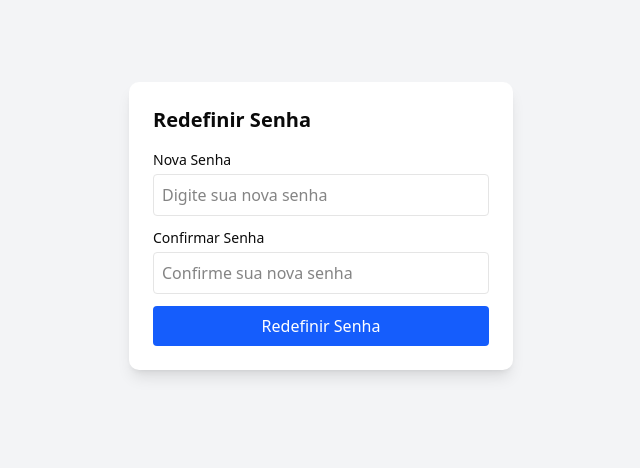
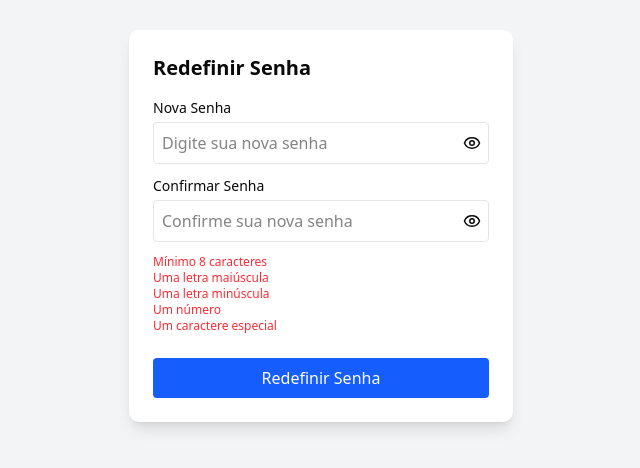
Before and after one commit to felip-araujo/stocksafe, a React (Vite) app: page /reset-password/1 in a window 1280 px wide. Shown: the part 174-642 px from the top of the page, without its empty margins (319-959 px from the left). Built offline with nearby package versions, Linux system fonts and the light colour scheme; no server answers.

Commit message:
reset -pass

```diff
--- a/src/assets/pages/ResetPassword.tsx
+++ b/src/assets/pages/ResetPassword.tsx
@@ -1,22 +1,34 @@
 import { useState } from "react";
 import type { FormEvent } from "react";
+import { useParams } from "react-router-dom";
 import api from "@/services/api/api";
+import { Eye, EyeOff } from "lucide-react"; // usar lucide-react para os ícones
 
 export default function ResetPassword() {
   const [password, setPassword] = useState("");
   const [confirmPassword, setConfirmPassword] = useState("");
+  const [showPassword, setShowPassword] = useState(false);
+  const [showConfirmPassword, setShowConfirmPassword] = useState(false);
   const [error, setError] = useState("");
   const [success, setSuccess] = useState("");
 
-  // token da URL
-  const urlParams = new URLSearchParams(window.location.search);
-  const token = urlParams.get("token");
+  const { token } = useParams<{ token: string }>();
 
   // Validação de senha forte
   const validatePassword = (pwd: string) => {
     const regex =
       /^(?=.*[a-z])(?=.*[A-Z])(?=.*\d)(?=.*[@$!%*?&])[A-Za-z\d@$!%*?&]{8,}$/;
     return regex.test(pwd);
+  };
+
+  // Validações em tempo real
+  const passwordValidations = {
+    length: password.length >= 8,
+    uppercase: /[A-Z]/.test(password),
+    lowercase: /[a-z]/.test(password),
+    number: /\d/.test(password),
+    special: /[@$!%*?&]/.test(password),
+    match: password === confirmPassword,
   };
 
   const handleSubmit = async (e: FormEvent<HTMLFormElement>) => {
@@ -29,13 +41,6 @@ export default function ResetPassword() {
       return;
     }
 
-    // Senhas iguais?
-    if (password !== confirmPassword) {
-      setError("As senhas não coincidem.");
-      return;
-    }
-
-    // Senha forte?
     if (!validatePassword(password)) {
       setError(
         "A senha deve ter no mínimo 8 caracteres, incluir maiúscula, minúscula, número e caractere especial."
@@ -43,16 +48,19 @@ export default function ResetPassword() {
       return;
     }
 
+    if (password !== confirmPassword) {
+      setError("As senhas não coincidem.");
+      return;
+    }
+
     try {
       await api.post("/auth/reset-password", { token, password });
-      setSuccess(
-        "Senha redefinida com sucesso! Agora você já pode fazer login."
-      );
+      setSuccess("Senha redefinida com sucesso! Agora você já pode fazer login.");
       setPassword("");
       setConfirmPassword("");
     } catch (err) {
       setError("Erro ao redefinir senha.");
-      console.error(err)
+      console.error(err);
     }
   };
 
@@ -67,29 +75,66 @@ export default function ResetPassword() {
         {error && <p className="text-red-500 mb-2">{error}</p>}
         {success && <p className="text-green-600 mb-2">{success}</p>}
 
-        <div className="mb-3">
+        <div className="mb-3 relative">
           <label className="block text-sm font-medium">Nova Senha</label>
           <input
-            type="password"
+            type={showPassword ? "text" : "password"}
             className="w-full border rounded p-2 mt-1"
             value={password}
             onChange={(e) => setPassword(e.target.value)}
             placeholder="Digite sua nova senha"
             required
           />
+          <button
+            type="button"
+            onClick={() => setShowPassword((prev) => !prev)}
+            className="absolute right-2 top-9"
+          >
+            {showPassword ? <EyeOff size={18} /> : <Eye size={18} />}
+          </button>
+
         </div>
 
-        <div className="mb-3">
+        <div className="mb-3 relative">
           <label className="block text-sm font-medium">Confirmar Senha</label>
           <input
-            type="password"
+            type={showConfirmPassword ? "text" : "password"}
             className="w-full border rounded p-2 mt-1"
             value={confirmPassword}
             onChange={(e) => setConfirmPassword(e.target.value)}
             placeholder="Confirme sua nova senha"
             required
           />
+          <button
+            type="button"
+            onClick={() => setShowConfirmPassword((prev) => !prev)}
+            className="absolute right-2 top-9"
+          >
+            {showConfirmPassword ? <EyeOff size={18} /> : <Eye size={18} />}
+          </button>
+          {confirmPassword && !passwordValidations.match && (
+            <p className="text-red-500 text-xs mt-1">As senhas não coincidem</p>
+          )}
         </div>
+
+          {/* Validações em tempo real */}
+          <ul className="text-xs mt-1 mb-6">
+             <li className={passwordValidations.length ? "text-green-600" : "text-red-500"}>
+              Mínimo 8 caracteres
+            </li>
+            <li className={passwordValidations.uppercase ? "text-green-600" : "text-red-500"}>
+              Uma letra maiúscula
+            </li>
+            <li className={passwordValidations.lowercase ? "text-green-600" : "text-red-500"}>
+              Uma letra minúscula
+            </li>
+            <li className={passwordValidations.number ? "text-green-600" : "text-red-500"}>
+              Um número
+            </li>
+            <li className={passwordValidations.special ? "text-green-600" : "text-red-500"}>
+              Um caractere especial
+            </li>
+          </ul>
 
         <button
           type="submit"
```
